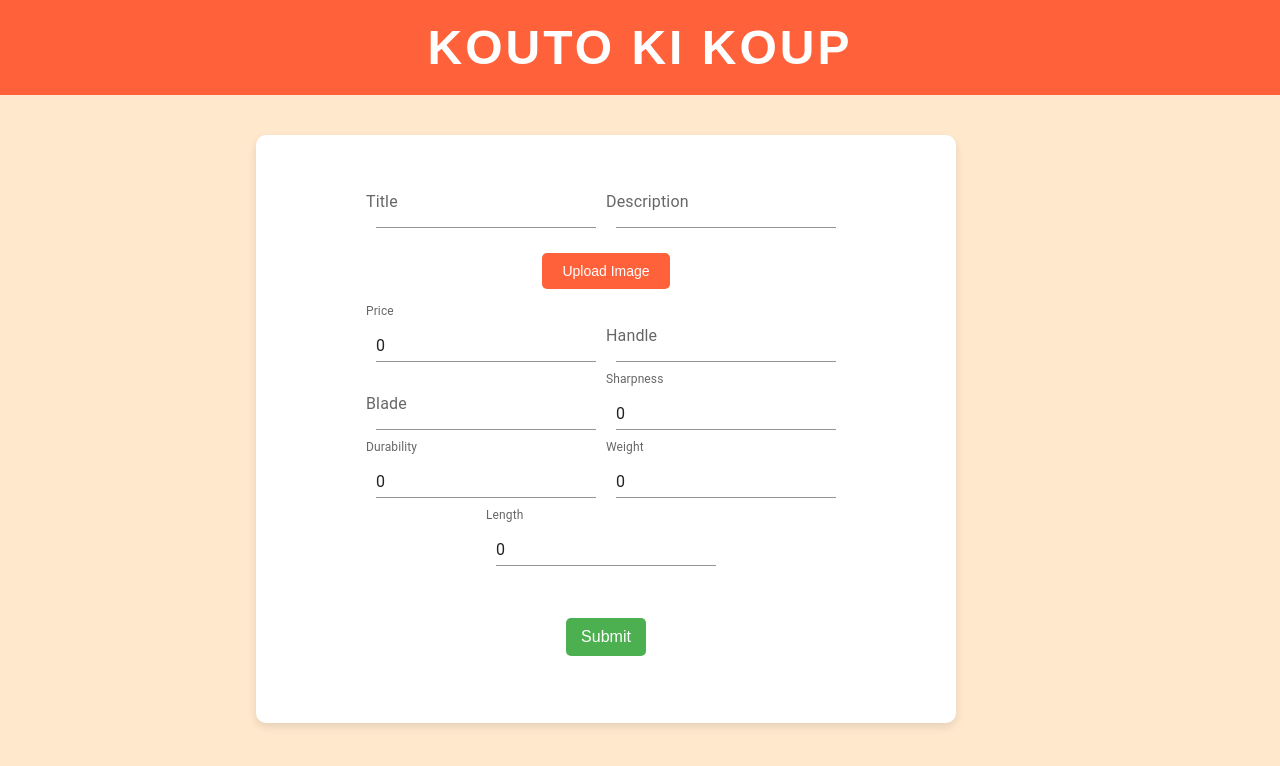
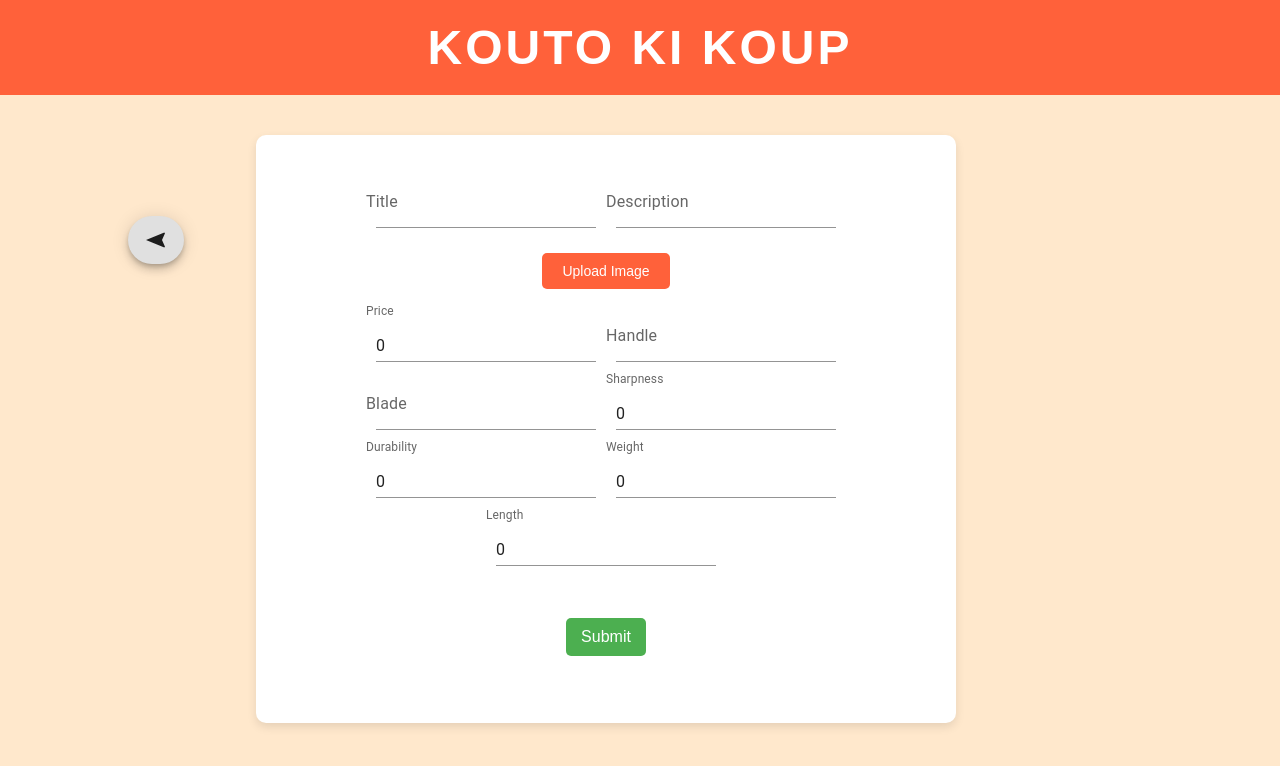
Before and after one commit to Affy657/KoutoKiKoup, a React (Vite) app: page /addproduct in a window 1280 px wide. Shown: the top 766 px of the page. Built offline with nearby package versions, Linux system fonts and the light colour scheme.

Commit message:
Back home button

```diff
--- a/package.json
+++ b/package.json
@@ -12,6 +12,7 @@
   "dependencies": {
     "@emotion/react": "^11.13.3",
     "@emotion/styled": "^11.13.0",
+    "@mui/icons-material": "^6.1.6",
     "@mui/material": "^6.1.4",
     "@types/axios": "^0.14.0",
     "axios": "^1.7.7",
--- a/src/pages/addproduct/addproduct.css
+++ b/src/pages/addproduct/addproduct.css
@@ -113,3 +113,8 @@ body {
         margin-bottom: 20px;
     }
 }
+
+.back-home{
+    display: flex;
+    margin-left : 2000px;
+}
--- a/src/pages/addproduct/addproduct.tsx
+++ b/src/pages/addproduct/addproduct.tsx
@@ -3,6 +3,8 @@ import './addproduct.css';
 import TextField from '@mui/material/TextField';
 import { useNavigate } from 'react-router-dom';
 import axios from "axios";
+import { Fab } from '@mui/material';
+import NavigationIcon from '@mui/icons-material/Navigation';
 
 const AddProductPage = () => {
 
@@ -53,11 +55,29 @@ const AddProductPage = () => {
         }
     };
 
+    const handleBack = () => {
+        navigate('/');
+    }
+
     return (
         <div className="addproduct-page">
             <header className="header">
                 <h1 className="site-title">Kouto Ki Koup</h1>
             </header>
+
+            <Fab
+                variant="extended"
+                onClick={handleBack}
+                style={{
+                    position: "fixed",
+                    left: "10%",
+                    top: "30%",
+                    transform: "translateY(-50%)"
+                }}
+            >
+                <NavigationIcon style={{ transform: "rotate(-90deg)" }} />
+            </Fab>
+
 
             <section className="addproduct-details">
                 <div className="form-group">
--- a/src/pages/home/home.css
+++ b/src/pages/home/home.css
@@ -72,3 +72,8 @@ body {
   color: #ff613a;
   font-weight: bold;
 }
+
+.add-knife-card {
+  margin: 10%;
+  margin-top: 5%;
+}
--- a/src/pages/home/home.tsx
+++ b/src/pages/home/home.tsx
@@ -2,18 +2,8 @@ import { Link } from 'react-router-dom';
 import useSWR from 'swr';
 import { fetchKnives } from '../../api/api';
 import './home.css';
-
-/*const knives = [
-  { id: 1, name: 'Couteau', price: '$78.50', img: 'public/logo.svg' },
-  { id: 2, name: 'Couto', price: '$44.99', img: 'public/logo.svg' },
-  { id: 3, name: 'Kouto', price: '$32.80', img: 'public/logo.svg' },
-  { id: 3, name: 'Kouto', price: '$32.80', img: 'public/logo.svg' },
-  { id: 3, name: 'Kouto', price: '$32.80', img: 'public/logo.svg' },
-  { id: 3, name: 'Kouto', price: '$32.80', img: 'public/logo.svg' },
-  { id: 3, name: 'Kouto', price: '$32.80', img: 'public/logo.svg' },
-  { id: 3, name: 'Kouto', price: '$32.80', img: 'public/logo.svg' },
-  { id: 3, name: 'Kouto', price: '$32.80', img: 'public/logo.svg' },
-];*/
+import {Fab} from "@mui/material";
+import AddIcon from '@mui/icons-material/Add';
 
 function HomePage() {
   const { data: knives, error } = useSWR('/knives', fetchKnives);
@@ -36,6 +26,11 @@ function HomePage() {
             <p>{knife.price}</p>
           </Link>
         ))}
+        <Link to="/addproduct" className="add-knife-card">
+          <Fab color="secondary" aria-label="add">
+              <AddIcon />
+          </Fab>
+        </Link>
       </section>
     </div>
   );
```
Also changed, not shown: 1 other file (tests, documents, lock files or other folders).
